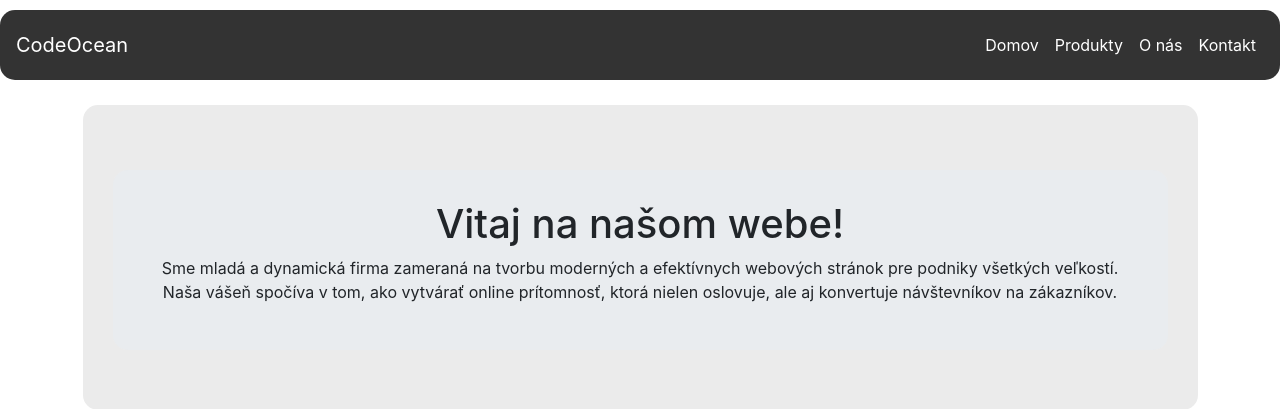
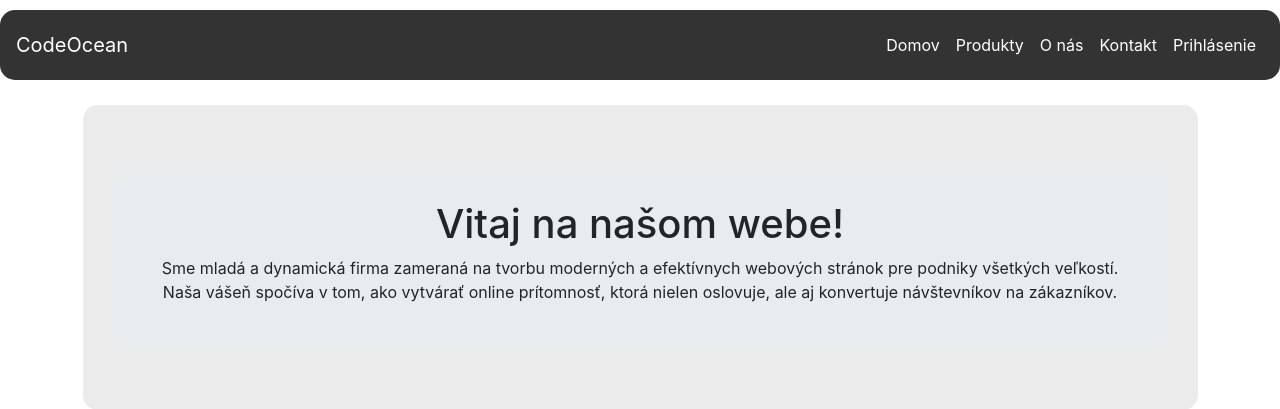
Before and after one commit to TomasKatzenbach/Projekt_Tomas_Katzenbach, a PHP site: page /index.php in a window 1280 px wide. Shown: the top 409 px of the page. Run offline with PHP 8.4, Linux system fonts and the light colour scheme.

Commit message:
login pridany do headeru

```diff
--- a/header.php
+++ b/header.php
@@ -1,6 +1,6 @@
 <header>
 <nav class="navbar navbar-expand-lg fixed-top">
-  <a class="navbar-brand" href="index.html">CodeOcean</a>
+  <a class="navbar-brand" href="index.php">CodeOcean</a>
   <button class="navbar-toggler" type="button" data-toggle="collapse" data-target="#navbarNav" aria-controls="navbarNav" aria-expanded="false" aria-label="Toggle navigation">
     <span class="navbar-toggler-icon">
       <i class="fas fa-bars" style="color:#fff; font-size:28px;"></i>
@@ -20,6 +20,11 @@
       <li class="nav-item">
         <a class="nav-link" href="kontakt.php">Kontakt</a>
       </li>
+      <?php if (!isset($_SESSION["user_id"]) && !isset($_SESSION["role"])): ?>
+      <li class="nav-item">
+        <a class="nav-link" href="login.php">Prihlásenie</a>
+      </li>
+      <?php endif; ?>
       <li class="nav-item">
         <?php if (isset($_SESSION["user_id"]) && isset($_SESSION["role"])): ?>
           <a class="nav-link"><?php echo $_SESSION["role"]; ?></a>
@@ -27,7 +32,7 @@
       </li>
       <?php if (isset($_SESSION["user_id"]) && isset($_SESSION["role"])): ?>
       <li class="nav-item">
-        <a class="nav-link" href="logout.php">Logout</a>
+        <a class="nav-link" href="logout.php">Odhlásenie</a>
       </li>
       <?php endif; ?>
     </ul>
```
